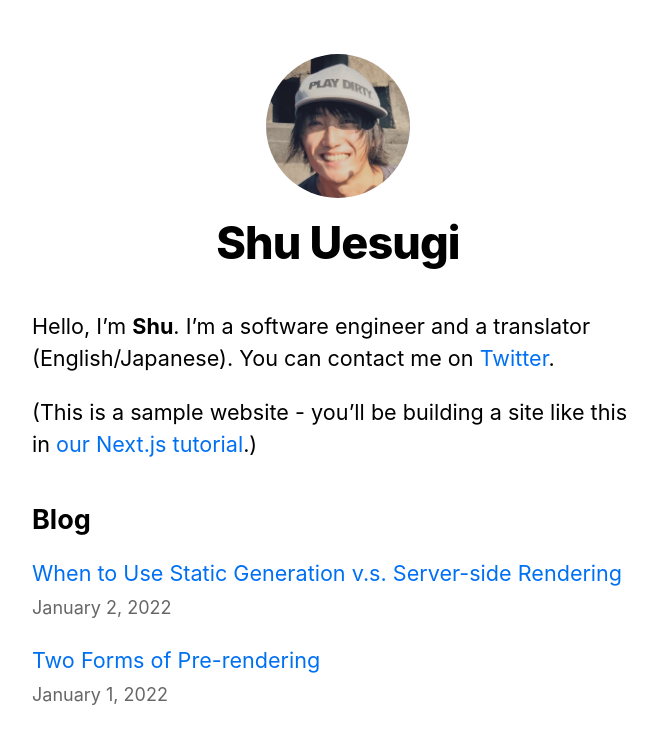
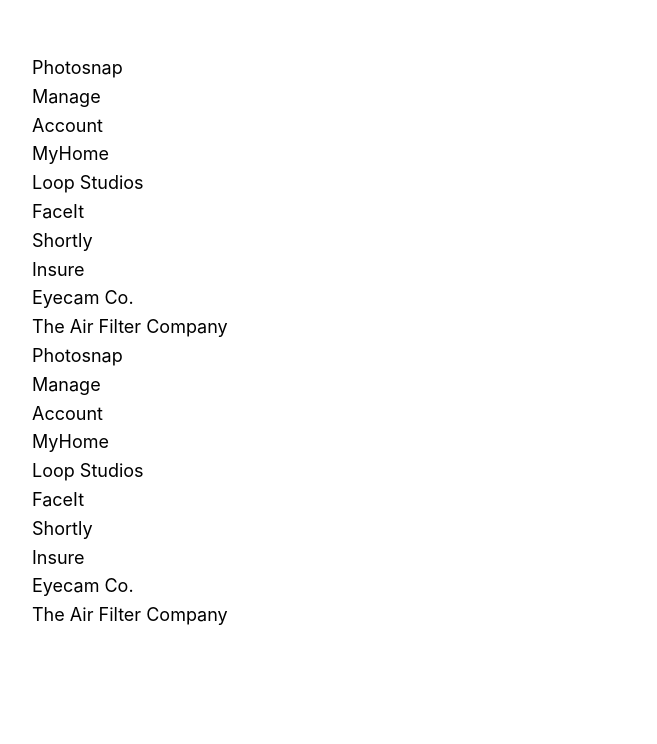
Before and after one commit to luigilucioli/static-job-listing, a Next.js app: page / in a window 1280 px wide. Shown: the top 744 px of the page, without its empty margins (302-959 px from the left). Built offline with nearby package versions, Linux system fonts and the light colour scheme.

Commit message:
Add filters store

```diff
--- a/components/layout.js
+++ b/components/layout.js
@@ -26,7 +26,7 @@ export default function Layout({ children, home }) {
         <meta name="twitter:card" content="summary_large_image" />
       </Head>
       <header className={styles.header}>
-        {home ? (
+        {/* {home ? (
           <>
             <Image
               priority
@@ -56,14 +56,14 @@ export default function Layout({ children, home }) {
               </Link>
             </h2>
           </>
-        )}
+        )} */}
       </header>
       <main>{children}</main>
-      {!home && (
+      {/* {!home && (
         <div className={styles.backToHome}>
           <Link href="/">← Back to home</Link>
         </div>
-      )}
+      )} */}
     </div>
   )
 }
--- a/package.json
+++ b/package.json
@@ -12,6 +12,7 @@
     "react": "18.2.0",
     "react-dom": "18.2.0",
     "remark": "^14.0.2",
-    "remark-html": "^15.0.1"
+    "remark-html": "^15.0.1",
+    "zustand": "^4.3.5"
   }
 }
--- a/pages/index.js
+++ b/pages/index.js
@@ -1,14 +1,23 @@
-import Head from 'next/head'
-import Layout, { siteTitle } from '../components/layout'
-import utilStyles from '../styles/utils.module.css'
+// import Head from 'next/head'
+// import Layout, { siteTitle } from '../components/layout'
+import Layout from '../components/layout'
+// import utilStyles from '../styles/utils.module.css'
 import { getSortedPostsData } from '../lib/posts'
-import Link from 'next/link'
-import Date from '../components/date'
+// import Link from 'next/link'
+// import Date from '../components/date'
+import data from '../public/json/data.json'
+import useFiltersStore from '../store/filters'
 
 export default function Home({ allPostsData }) {
+  /*------------------------------
+  Zustand Actions
+  ------------------------------*/
+  const addFilters = useFiltersStore((store) => store.addFilters)
+  const removeFilters = useFiltersStore((store) => store.removeFilters)
+
   return (
     <Layout home>
-      <Head>
+      {/* <Head>
         <title>{siteTitle}</title>
       </Head>
       <section className={utilStyles.headingMd}>
@@ -35,7 +44,23 @@ export default function Home({ allPostsData }) {
             </li>
           ))}
         </ul>
-      </section>
+      </section> */}
+      {data.map(item => (
+        <div
+          key={item.id}
+          onClick={() => addFilters(item.id)}
+        >
+          {item.company}
+        </div>
+      ))}
+      {data.map(item => (
+        <div
+          key={item.id}
+          onClick={() => removeFilters(item.id)}
+        >
+          {item.company}
+        </div>
+      ))}
     </Layout>
   )
 }
--- /dev/null
+++ b/public/json/data.json
@@ -0,0 +1,152 @@
+[
+  {
+    "id": 1,
+    "company": "Photosnap",
+    "logo": "./images/photosnap.svg",
+    "new": true,
+    "featured": true,
+    "position": "Senior Frontend Developer",
+    "role": "Frontend",
+    "level": "Senior",
+    "postedAt": "1d ago",
+    "contract": "Full Time",
+    "location": "USA Only",
+    "languages": ["HTML", "CSS", "JavaScript"],
+    "tools": []
+  },
+  {
+    "id": 2,
+    "company": "Manage",
+    "logo": "./images/manage.svg",
+    "new": true,
+    "featured": true,
+    "position": "Fullstack Developer",
+    "role": "Fullstack",
+    "level": "Midweight",
+    "postedAt": "1d ago",
+    "contract": "Part Time",
+    "location": "Remote",
+    "languages": ["Python"],
+    "tools": ["React"]
+  },
+  {
+    "id": 3,
+    "company": "Account",
+    "logo": "./images/account.svg",
+    "new": true,
+    "featured": false,
+    "position": "Junior Frontend Developer",
+    "role": "Frontend",
+    "level": "Junior",
+    "postedAt": "2d ago",
+    "contract": "Part Time",
+    "location": "USA Only",
+    "languages": ["JavaScript"],
+    "tools": ["React", "Sass"]
+  },
+  {
+    "id": 4,
+    "company": "MyHome",
+    "logo": "./images/myhome.svg",
+    "new": false,
+    "featured": false,
+    "position": "Junior Frontend Developer",
+    "role": "Frontend",
+    "level": "Junior",
+    "postedAt": "5d ago",
+    "contract": "Contract",
+    "location": "USA Only",
+    "languages": ["CSS", "JavaScript"],
+    "tools": []
+  },
+  {
+    "id": 5,
+    "company": "Loop Studios",
+    "logo": "./images/loop-studios.svg",
+    "new": false,
+    "featured": false,
+    "position": "Software Engineer",
+    "role": "Fullstack",
+    "level": "Midweight",
+    "postedAt": "1w ago",
+    "contract": "Full Time",
+    "location": "Worldwide",
+    "languages": ["JavaScript"],
+    "tools": ["Ruby", "Sass"]
+  },
+  {
+    "id": 6,
+    "company": "FaceIt",
+    "logo": "./images/faceit.svg",
+    "new": false,
+    "featured": false,
+    "position": "Junior Backend Developer",
+    "role": "Backend",
+    "level": "Junior",
+    "postedAt": "2w ago",
+    "contract": "Full Time",
+    "location": "UK Only",
+    "languages": ["Ruby"],
+    "tools": ["RoR"]
+  },
+  {
+    "id": 7,
+    "company": "Shortly",
+    "logo": "./images/shortly.svg",
+    "new": false,
+    "featured": false,
+    "position": "Junior Developer",
+    "role": "Frontend",
+    "level": "Junior",
+    "postedAt": "2w ago",
+    "contract": "Full Time",
+    "location": "Worldwide",
+    "languages": ["HTML", "JavaScript"],
+    "tools": ["Sass"]
+  },
+  {
+    "id": 8,
+    "company": "Insure",
+    "logo": "./images/insure.svg",
+    "new": false,
+    "featured": false,
+    "position": "Junior Frontend Developer",
+    "role": "Frontend",
+    "level": "Junior",
+    "postedAt": "2w ago",
+    "contract": "Full Time",
+    "location": "USA Only",
+    "languages": ["JavaScript"],
+    "tools": ["Vue", "Sass"]
+  },
+  {
+    "id": 9,
+    "company": "Eyecam Co.",
+    "logo": "./images/eyecam-co.svg",
+    "new": false,
+    "featured": false,
+    "position": "Full Stack Engineer",
+    "role": "Fullstack",
+    "level": "Midweight",
+    "postedAt": "3w ago",
+    "contract": "Full Time",
+    "location": "Worldwide",
+    "languages": ["JavaScript", "Python"],
+    "tools": ["Django"]
+  },
+  {
+    "id": 10,
+    "company": "The Air Filter Company",
+    "logo": "./images/the-air-filter-company.svg",
+    "new": false,
+    "featured": false,
+    "position": "Front-end Dev",
+    "role": "Frontend",
+    "level": "Junior",
+    "postedAt": "1mo ago",
+    "contract": "Part Time",
+    "location": "Worldwide",
+    "languages": ["JavaScript"],
+    "tools": ["React", "Sass"]
+  }
+]
--- /dev/null
+++ b/store/filters.js
@@ -0,0 +1,35 @@
+import { create } from 'zustand'
+import { devtools } from 'zustand/middleware'
+
+const getFiltersModel = ({ id }) => ({
+  id,
+  isOpen: false,
+})
+
+const store = (set) => ({
+  filters: [],
+  addFilters: (payload) => {
+    set(
+      (state) => {
+        if (!state.filters.includes(payload)) {
+          return ({
+            filters: [...state.filters, payload]
+          })
+        }
+      },
+      false,
+      'FILTERS/ADD_FILTERS',
+    )
+  },
+  removeFilters: (payload) => {
+    set(
+      (state) => ({ filters: state.filters.filter(item => item !== payload) }),
+      false,
+      'FILTERS/REMOVE_FILTERS',
+    )
+  },
+})
+
+const useFiltersStore = create(devtools(store, { name: 'Filters Store' }))
+
+export default useFiltersStore
```
Also changed, not shown: 1 other file (tests, documents, lock files or other folders).
